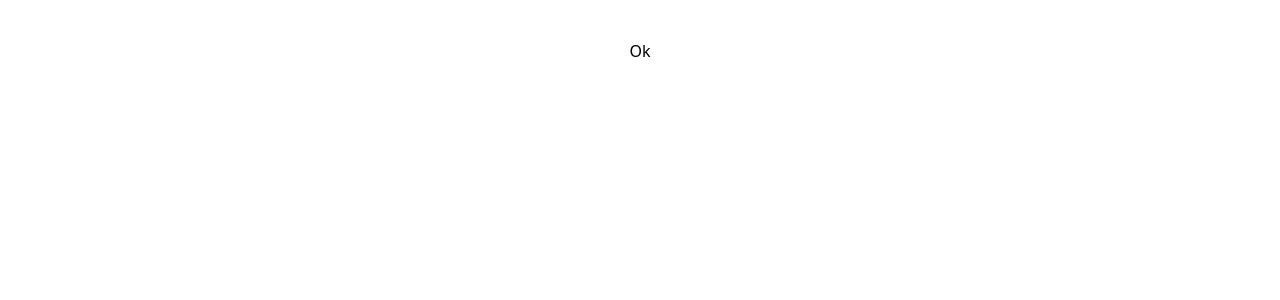
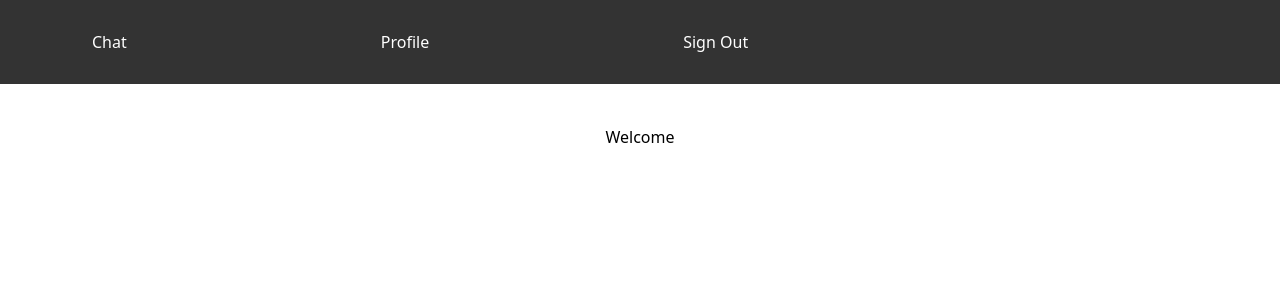
Before and after one commit to EdwardVuong-75/Chatting-app, a React (Vite) app in the folder frontend/: page /LandingPage in a window 1280 px wide. Shown: the top 300 px of the page. Built offline with nearby package versions, Linux system fonts and the light colour scheme.

Commit message:
building landing page + nav bar

```diff
--- /dev/null
+++ b/frontend/src/Css/Navbar.css
@@ -0,0 +1,40 @@
+.navbar-container {
+  display: flex;
+  align-items: center;
+  background-color: #333;
+  color: white;
+
+  position: fixed;
+  top: 0;
+  left: 0;
+  width: 100%;
+  z-index: 1000;
+  padding: 15px 40px;
+}
+
+.nav-links {
+  list-style: none;
+  display: flex;
+  gap: 230px;
+}
+
+.nav-links li a {
+  color: white;
+  text-decoration: none;
+  padding: 6px 12px;
+  transition: color 0.3s;
+}
+
+.nav-links li a:hover,
+.nav-links li a.active {
+  color: purple;
+}
+
+body {
+  padding-top: 70px;
+}
+
+.msg
+{
+  color: red;
+}
--- a/frontend/src/LandingPage.jsx
+++ b/frontend/src/LandingPage.jsx
@@ -1,10 +1,57 @@
-import { useState } from 'react';
+import { NavLink } from 'react-router-dom';
+import './Css/Navbar.css';
+import axios from 'axios';
 
 function LandingPage() {
 
+  const getName = (e) => {
+     e.preventDefault()
+
+    axios.get("http://localhost:5000/api/user/:id/LandingPage")
+        .then(result => {
+          console.log(result);
+          localStorage.setItem("token", result.data.token);
+        })
+        .catch(err =>  {
+
+      });
+  }
+
   return (
     <div>
-     Ok
+    <header className="navbar-container">
+      <nav aria-label="Global">
+        <ul className="nav-links">
+          <li>
+            <NavLink
+              to="/about"
+              className={({ isActive }) => isActive ? "active" : ""}
+            >
+              Chat
+            </NavLink>
+          </li>
+
+          <li>
+            <NavLink
+              to="/profile"
+              className={({ isActive }) => isActive ? "active" : ""}
+            >
+              Profile
+            </NavLink>
+          </li>
+
+          <li>
+            <NavLink
+              to="/"
+              className={({ isActive }) => isActive ? "active" : ""}
+            >
+              Sign Out
+            </NavLink>
+          </li>
+        </ul>
+      </nav>
+    </header>
+    <p>Welcome {getName}</p>
     </div>
   );
 }
--- a/frontend/src/Login.jsx
+++ b/frontend/src/Login.jsx
@@ -1,5 +1,5 @@
 import { useNavigate } from 'react-router-dom';
-import './Login.css';
+import './Css/Login.css';
 import { useState } from 'react';
 import axios from 'axios';
 
--- a/frontend/src/SignUp.jsx
+++ b/frontend/src/SignUp.jsx
@@ -1,7 +1,7 @@
 import { useNavigate, Link } from 'react-router-dom';
 import { useState } from 'react';
 import axios from 'axios'
-import './Login.css';
+import './Css/Login.css';
 
 function SignUp() {
     const [name, setName] =  useState('')
--- a/frontend/src/SuccessfullySignUp.jsx
+++ b/frontend/src/SuccessfullySignUp.jsx
@@ -1,4 +1,4 @@
-import './Login.css';
+import './Css/Login.css';
 import {Link} from 'react-router-dom'
 
 function SsignUp() {
```
Also changed, not shown: frontend/src/Css/Login.css (renamed from frontend/src/Login.css), 2 other files (tests, documents, lock files or other folders).
